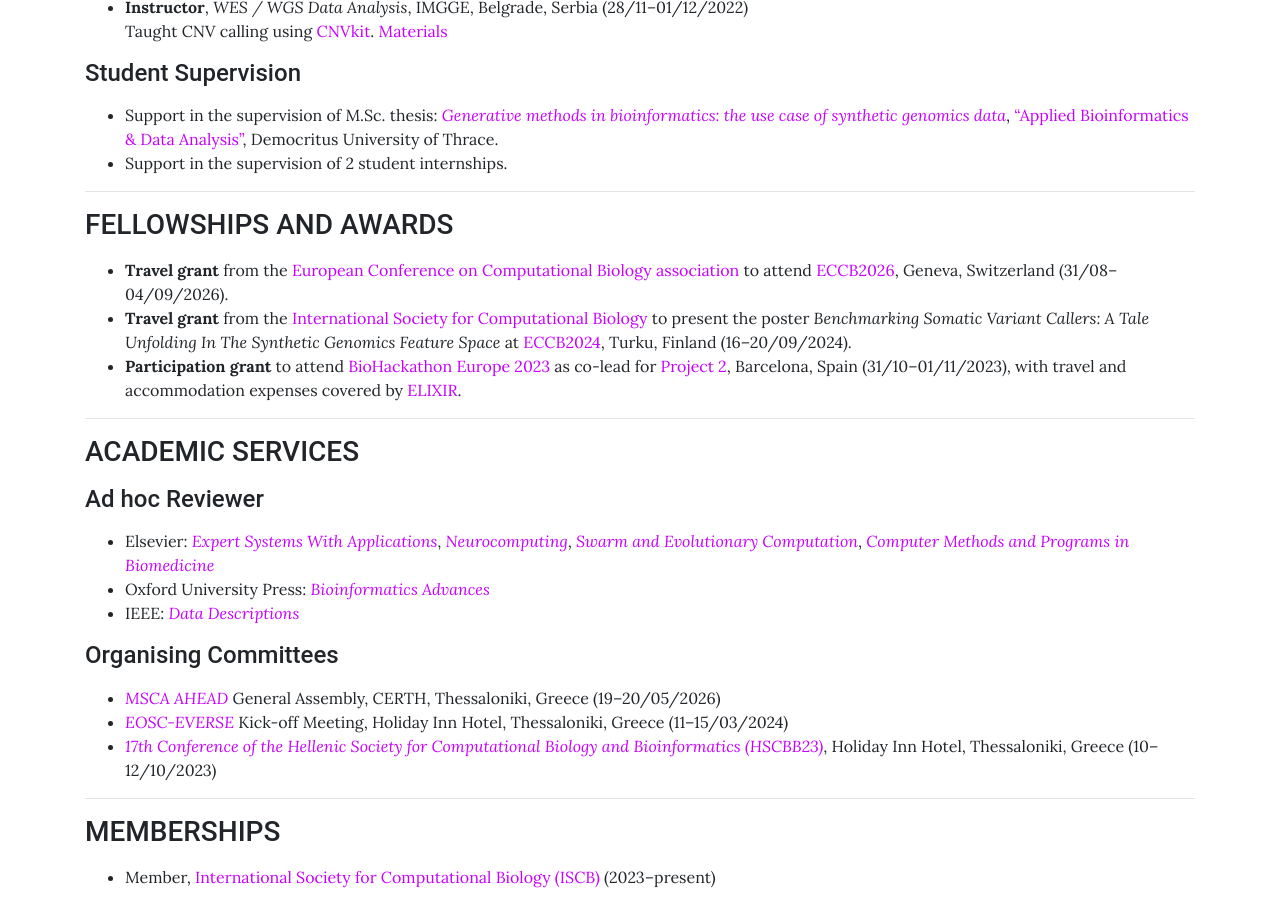
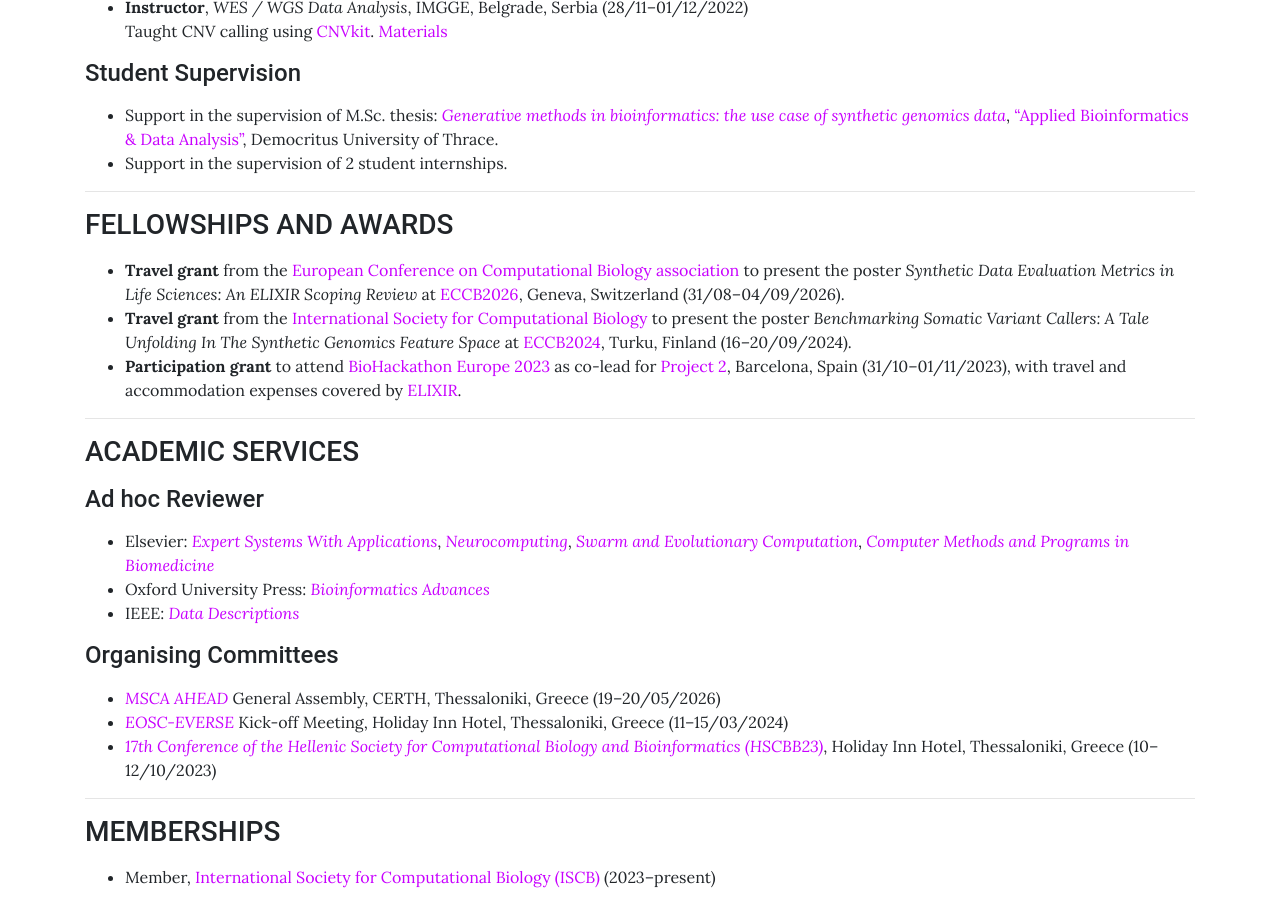
Before and after one commit to sfragkoul/sfragkoul.github.io, a Jekyll site: the page built from pages/CV.md, in a window 1280 px wide and 900 px high, scrolled down 1680 px. Built offline with Jekyll 4.4.1, drawn with Linux system fonts in a browser that asks for light colours.

Commit message:
Update CV.md

```diff
--- a/pages/CV.md
+++ b/pages/CV.md
@@ -80,7 +80,7 @@
 ### FELLOWSHIPS AND AWARDS
 <p style="margin-bottom:15px"></p>
 
-- **Travel grant** from the [European Conference on Computational Biology association](https://eccb.org/) to attend [ECCB2026](https://eccb2026.org/), Geneva, Switzerland (31/08–04/09/2026).
+- **Travel grant** from the [European Conference on Computational Biology association](https://eccb.org/) to present the poster *Synthetic Data Evaluation Metrics in Life Sciences: An ELIXIR Scoping Review* at [ECCB2026](https://eccb2026.org/), Geneva, Switzerland (31/08–04/09/2026).
 - **Travel grant** from the [International Society for Computational Biology](https://www.iscb.org/) to present the poster *Benchmarking Somatic Variant Callers: A Tale Unfolding In The Synthetic Genomics Feature Space* at [ECCB2024](https://eccb2024.fi/), Turku, Finland (16–20/09/2024).
 - **Participation grant** to attend [BioHackathon Europe 2023](https://biohackathon-europe.org/) as co-lead for [Project 2](https://github.com/elixir-europe/biohackathon-projects-2023/tree/main/2), Barcelona, Spain (31/10–01/11/2023), with travel and accommodation expenses covered by [ELIXIR](https://elixir-europe.org/).
 
```
